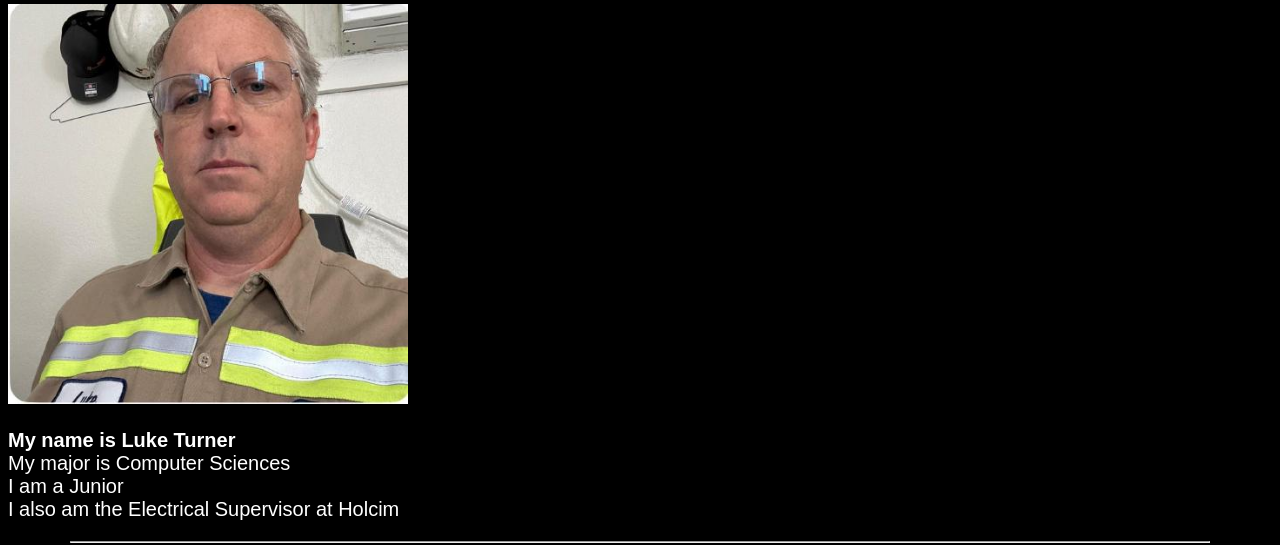
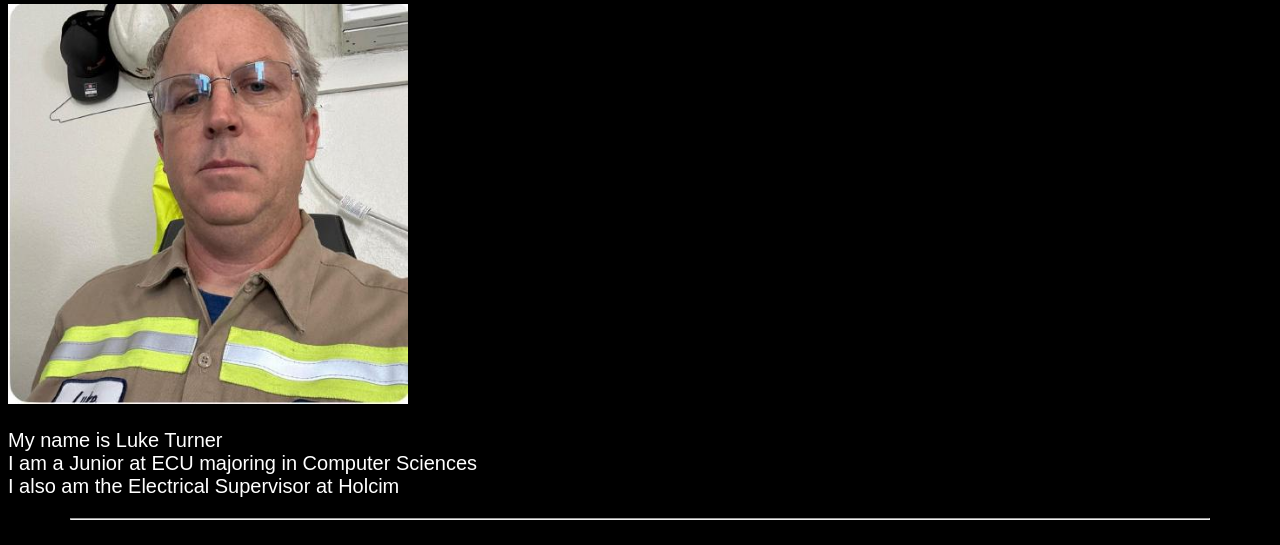
Before and after one commit to Luke-Turner1977/about-me, a plain HTML site: page index.html in a window 1280 px wide. Shown: the part 409-954 px from the top of the page. Drawn offline with Linux system fonts and the light colour scheme.

Commit message:
Update index.html

```diff
--- a/index.html
+++ b/index.html
@@ -36,9 +36,8 @@
 <img src="images/Profile.jfif" height="400 width="200" alt="Me at work">
 
     <p>
-        <b>My name is Luke Turner</b><br>
-        My major is Computer Sciences<br>
-        I am a Junior<br>
+        My name is Luke Turner<br>
+        I am a Junior at ECU majoring in Computer Sciences<br>
         I also am the Electrical Supervisor at Holcim<br>
         <hr width="90%">
     </p>
```
